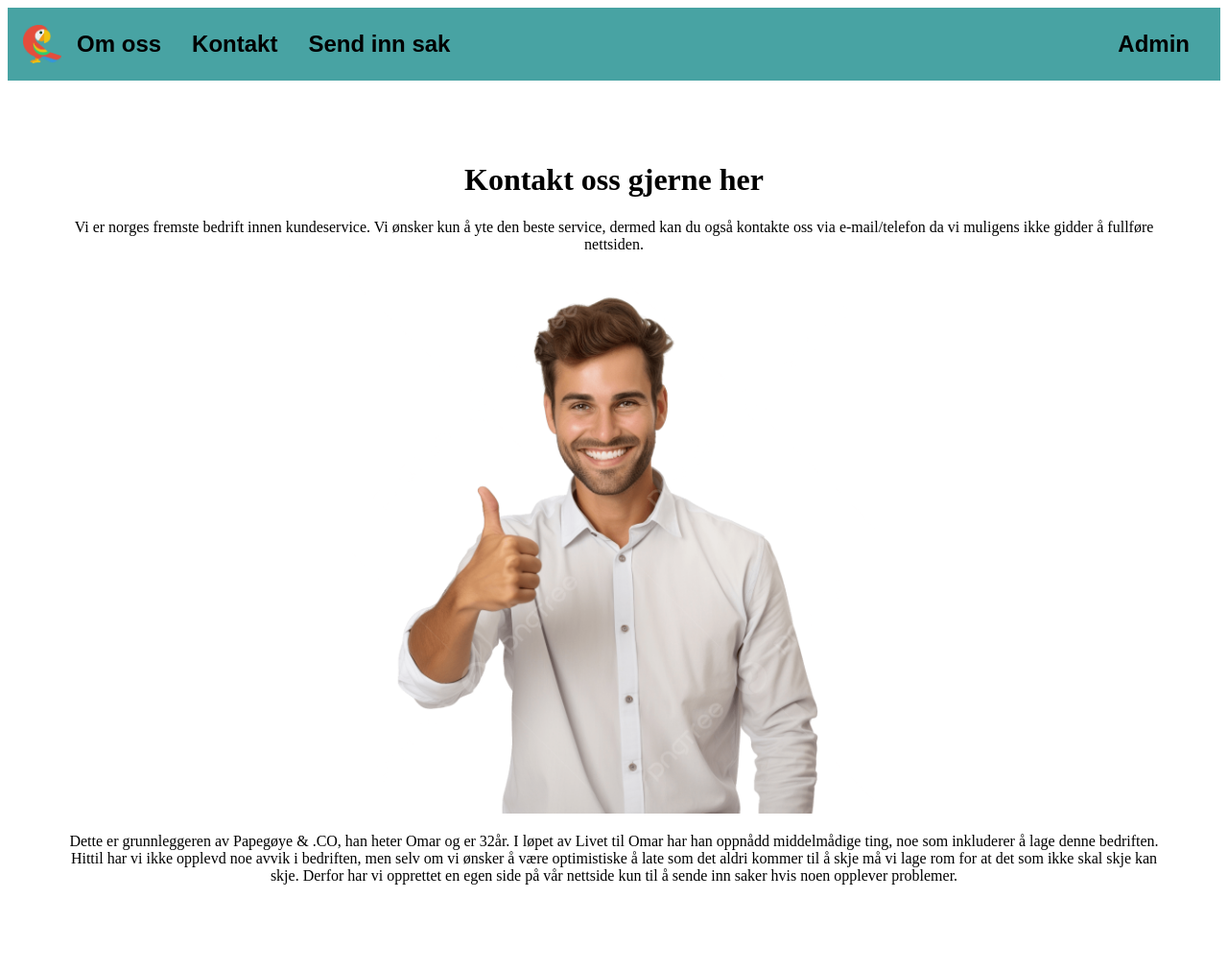
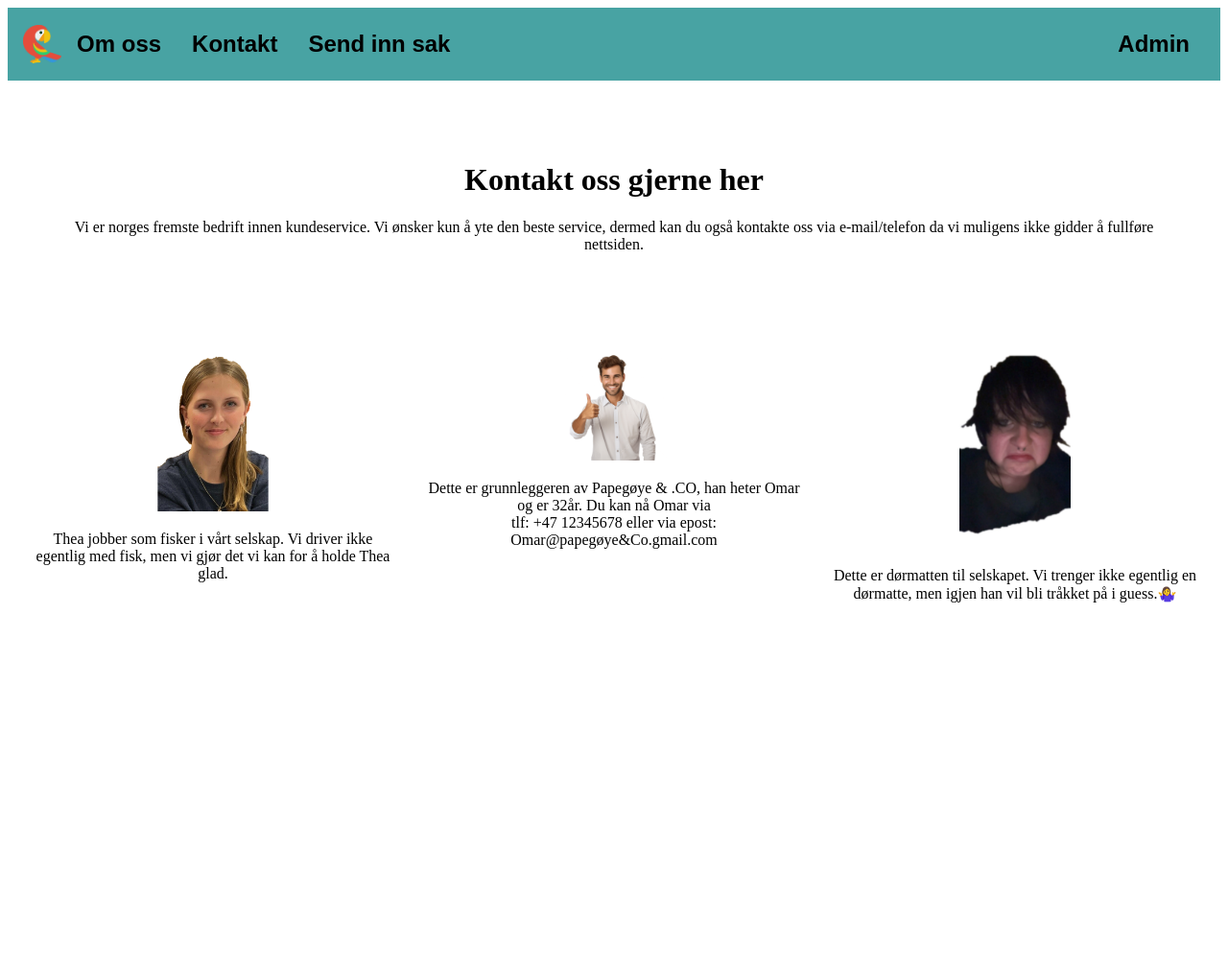
Before and after one commit to helene-cpu/kundeservice, a Flask app: page /kontakt in a window 1280 px wide. Shown: the whole page at 96% size. After the commit the page ends 628 px from the top, so only its background shows below. Run offline with Flask 3, Linux system fonts and the light colour scheme.

Commit message:
Ferdig stylet kontakt side

```diff
--- a/static/css/style.css
+++ b/static/css/style.css
@@ -72,3 +72,20 @@
    max-width: 50%;
    height: auto;
 }
+
+.container{
+    display: grid;
+    grid-template-columns:1fr 1fr 1fr;
+    padding: 10px;
+    gap: 10px;
+}
+
+.item{
+    text-align: center;
+    padding: 10px;
+}
+
+.item img{
+    width: 30%;
+    height:auto;
+}
--- a/templates/kontakt.html
+++ b/templates/kontakt.html
@@ -4,7 +4,23 @@
 <div class="tittel_kontakt">
     <h1>Kontakt oss gjerne her</h1>
     <p>Vi er norges fremste bedrift innen kundeservice. Vi ønsker kun å yte den beste service, dermed kan du også kontakte oss via e-mail/telefon da vi muligens ikke gidder å fullføre nettsiden.</p>
-    <img src="/static/img/fyr.png" alt="mann som gir tommel opp">
-    <p>Dette er grunnleggeren av Papegøye & .CO, han heter Omar og er 32år. I løpet av Livet til Omar har han oppnådd middelmådige ting, noe som inkluderer å lage denne bedriften. Hittil har vi ikke opplevd noe avvik i bedriften, men selv om vi ønsker å være optimistiske å late som det aldri kommer til å skje må vi lage rom for at det som ikke skal skje kan skje. Derfor har vi opprettet en egen side på vår nettside kun til å sende inn saker hvis noen opplever problemer.</p>
 </div>
+
+<div class="container">
+    <div class="item">
+    <div><img src="/static/img/thea.png" alt="thea"></div>
+    <p>Thea jobber som fisker i vårt selskap. Vi driver ikke egentlig med fisk, men vi gjør det vi kan for å holde Thea glad.</p>
+    </div>
+
+    <div class="item">
+        <img src="/static/img/fyr.png" alt="mann som gir tommel opp">
+        <p>Dette er grunnleggeren av Papegøye & .CO, han heter Omar og er 32år. Du kan nå Omar via <br>tlf: +47 12345678 eller via epost: Omar@papegøye&Co.gmail.com</p>
+    </div>
+
+    <div class="item">
+        <img src="/static/img/m.png" alt="Markus">
+        <p>Dette er dørmatten til selskapet. Vi trenger ikke egentlig en dørmatte, men igjen han vil bli tråkket på i guess.🤷‍♀️</p>
+    </div>
+</div>
+
 {% endblock %}
```
Also changed, not shown: static/img/m.png (added), static/img/thea.png (added).
